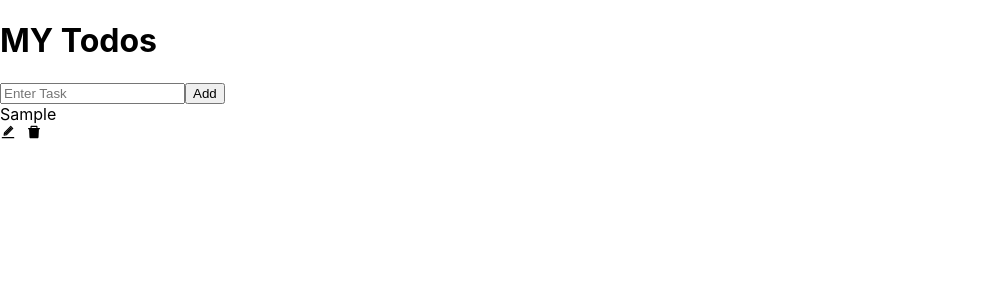
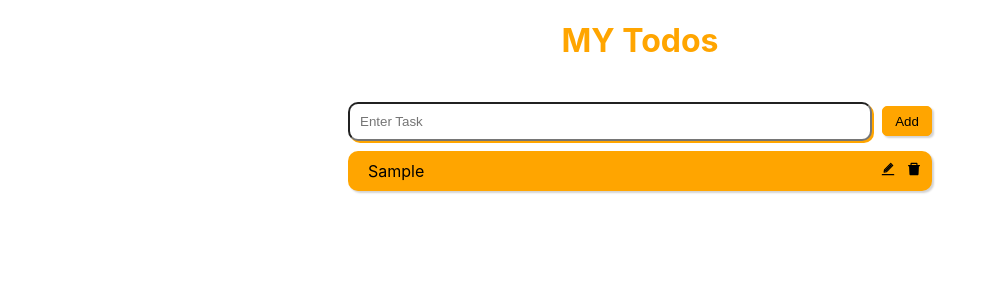
Before and after one commit to shruti1608/react-workshop, a React (Create React App) app: page / in a window 1280 px wide. Both pictures are taken after typing "Sample" into the empty fields and a click on the button "Add". Shown: the top 300 px of the page, without its empty margins (0-997 px from the left). Built offline with nearby package versions, Linux system fonts and the light colour scheme.

Commit message:
edit functionality

```diff
--- a/src/Todoapp.jsx
+++ b/src/Todoapp.jsx
@@ -1,108 +1,112 @@
-
 import { useState } from "react";
-import { AiTwotoneEdit,AiFillDelete } from "react-icons/ai";
+import { AiTwotoneEdit, AiFillDelete } from "react-icons/ai";
 import { BiSave } from "react-icons/bi";
 
-import './Todostyle.css';
+import "./Todostyle.css";
 
-export default function Todoapp(){
+export default function Todoapp() {
+  const [state, setstate] = useState("");
+  const [list, setlist] = useState([]);
+  const [isedit, setisedit] = useState();
+ // const [updateinput,setupdateinput] = useState(state)
 
-const [state,setstate] =useState('')
-const [list,setlist] = useState([])
-const [isedit,setisedit] = useState(false)
-//const [updateinput,setupdateinput] = useState(state)
-
-function onclickhandler(){
-
-    if(state !== ''){
-    setlist(curr => [...curr,state])
-    setstate('')
+  function onclickhandler() {
+    if (state !== "") {
+      setlist((curr) => [...curr, state]);
+      setstate("");
+    }
+  }
+  function handledelete(id) {
+    // console.log(id,"delete")
+    setlist(list.filter((item, idx) => idx !== id));
   }
 
+  function updateitem(itm, id, isedit) {
+    console.log("inside updateitm", itm, id, isedit);
+     setisedit(id)
+     console.log("inside updateitm after", itm, id, isedit);
+    // list.map((ele, idx) => {
+    //   if (idx === id) {
+    //     console.log(idx, id);
+
+    //     setisedit(true);
+    //     Promise.resolve().then(() => console.log("match1", editstate));
+    //     console.log("match2", editstate);
+    //   }
+    //   console.log(editstate, idx, id);
+    // });
+    //setlist([...list])
+    //console.log("match",editstate)
   }
-function handledelete(id){
+ // console.log("match", isedit);
 
-// console.log(id,"delete")
- setlist(list.filter((item,idx) => idx !== id ))
+
+  function oncomplelehandler(id) {
+    //save
+  //  console.log("inside oncompletehandler");
+  //  console.log(id, "save id");
+    setisedit();
   }
 
+  function onupdatehandler(e,itm, id) {
 
-function updateitem(itm,id,editstate){
-  console.log("inside updateitm",itm,id,editstate)
- // setisedit(true)
-
-  list.map((ele,idx) => {
-    if(idx === id){
-        console.log(idx,id)
-        setisedit(true)
-    console.log("match",editstate)
+   // console.log("inside onupdatehandler",itm,"list:",list);
+   setlist( list.map((item,idx) => {
+      if (idx === id) {
+        console.log("yes",e.target.value)
+        item = e.target.value;
+        //setstate(item)
+        return item;
       }
-   console.log(editstate,idx,id)
+      return item;
     })
- //setlist([...list])
+   )
   }
 
-function oncomplelehandler(id){
-    //save
-    console.log('inside oncompletehandler');
-    console.log(id,"save id")
-    setisedit(false)
-}
+  return (
+    <div className="rootStyle">
+      <h1 className="textStyle">MY Todos</h1>
+      <div className="innerrootStyle">
+        <input
+          className="inputStyle"
+          value={state}
+          placeholder="Enter Task"
+          onChange={(state) => setstate(state.target.value)}
+        />
+        <button className="buttonStyle" value={list} onClick={onclickhandler}>
+          Add
+        </button>
 
-function onupdatehandler(e,id){
-  console.log('inside onupdatehandler')
-  console.log(e.target.value,id,"this")
-  setlist(list.map((item,idx) => {
-    if(idx === id){
-      console.log('put existing value')
-    }
-    return item
-}))
-  setisedit(false)
-}
-
-
-
-    return(
-
-    <div className="rootStyle" >
-
-        <h1 className="textStyle" >MY Todos</h1>
-         <div className="innerrootStyle" >
-
-            <input  className="inputStyle"
-               value={state}
-               placeholder='Enter Task'
-               onChange={(state)=> setstate(state.target.value)}/>
-            <button className="buttonStyle"
-                    value={list}
-                    onClick={onclickhandler}>Add</button>
-
-
-            {list.map((itm,id) => <div key={id} className="listStyle">
-                                 <div className="innerlistStyle" >
-
-                                 {isedit  ?
+        {list.map((itm, id) => (
+          <div key={id} className="listStyle">
             <div className="innerlistStyle">
-                                 <input defaultValue={state}
-                                        style={{width:450}}
-                                        onChange={(e) => onupdatehandler(e,id)}></input>
-                                 <BiSave style={{marginLeft:10}}
-                                         onClick={() => oncomplelehandler(id)}></BiSave>
+              {isedit === id ? (
+                <div className="innerlistStyle">
+                  <input
+                    defaultValue={itm}
+                    //value={itm}
+                    style={{ width: 450 }}
+                    onChange={(e) => onupdatehandler(e, itm,id)}
+                  ></input>
+                  <BiSave
+                    style={{ marginLeft: 10 }}
+                    onClick={() => oncomplelehandler(id)}
+                  ></BiSave>
                 </div>
-                                 :
+              ) : (
                 <span className="listtextStyle">{itm}</span>
-                                  }
+              )}
               <div>
-                                  <AiTwotoneEdit onClick={() => updateitem(itm,id,isedit)} style={{marginRight:"10"}}></AiTwotoneEdit>
-                                  <AiFillDelete  onClick={() => handledelete(id)}></AiFillDelete>
+                <AiTwotoneEdit
+                  onClick={() => updateitem(itm, id, isedit)}
+                  style={{ marginRight: "10" }}
+                ></AiTwotoneEdit>
+                <AiFillDelete onClick={() => handledelete(id)}></AiFillDelete>
               </div>
             </div>
-                                  </div>)}
-
           </div>
-
+        ))}
       </div>
-
-    )
+    </div>
+  );
 }
--- a/src/Todostyle.css
+++ b/src/Todostyle.css
@@ -1,43 +1,43 @@
  .rootStyle {
-    justify-content : "center";
-    flex-direction : "column";
-    display:"flex";
+    justify-content : center;
+    flex-direction : column;
+    display:flex;
 }
 .textStyle {
-    align-self:"center";
-    color:"#ED7014";
+    align-self:center;
+    color:orange;
 }
 .innerrootStyle {
-    margin-top:20;
-    align-self:"center";
-    flex-direction:"column";
+    margin-top:20px;
+    align-self:center;
+    flex-direction:column;
 }
 .inputStyle {
-    box-shadow:"2px 2px orange";
-    padding:10;
-    width:500;
-    border-radius:10;
+    box-shadow:2px 2px orange;
+    padding:10px;
+    width:500px;
+    border-radius:10px;
 }
 .buttonStyle {
-    margin-left:10;
-    background-color:"orange";
-    border-radius:5;
-    height:30;
-    width:50;
-    box-shadow:"2px 2px 2px lightgray";
-    border:"1px solid orange";
+    margin-left:10px;
+    background-color:orange;
+    border-radius:5px;
+    height:30px;
+    width:50px;
+    box-shadow:2px 2px 2px lightgray;
+    border:1px solid orange;
 }
 .listStyle {
-    padding:10;
-    background-color:"orange";
-    box-shadow:"2px 2px 2px lightgray";
-    margin-top:10;
-    border-radius:10;
+    padding:10px;
+    background-color:orange;
+    box-shadow:2px 2px 2px lightgray;
+    margin-top:10px;
+    border-radius:10px;
 }
 .listtextStyle {
-    padding-left:10;
+    padding-left:10px;
 }
 .innerlistStyle {
-    display:"flex";
-    justify-content:"space-between";
+    display:flex;
+    justify-content:space-between;
 }
```
Lines whose indentation alone changed are shown as unchanged.
